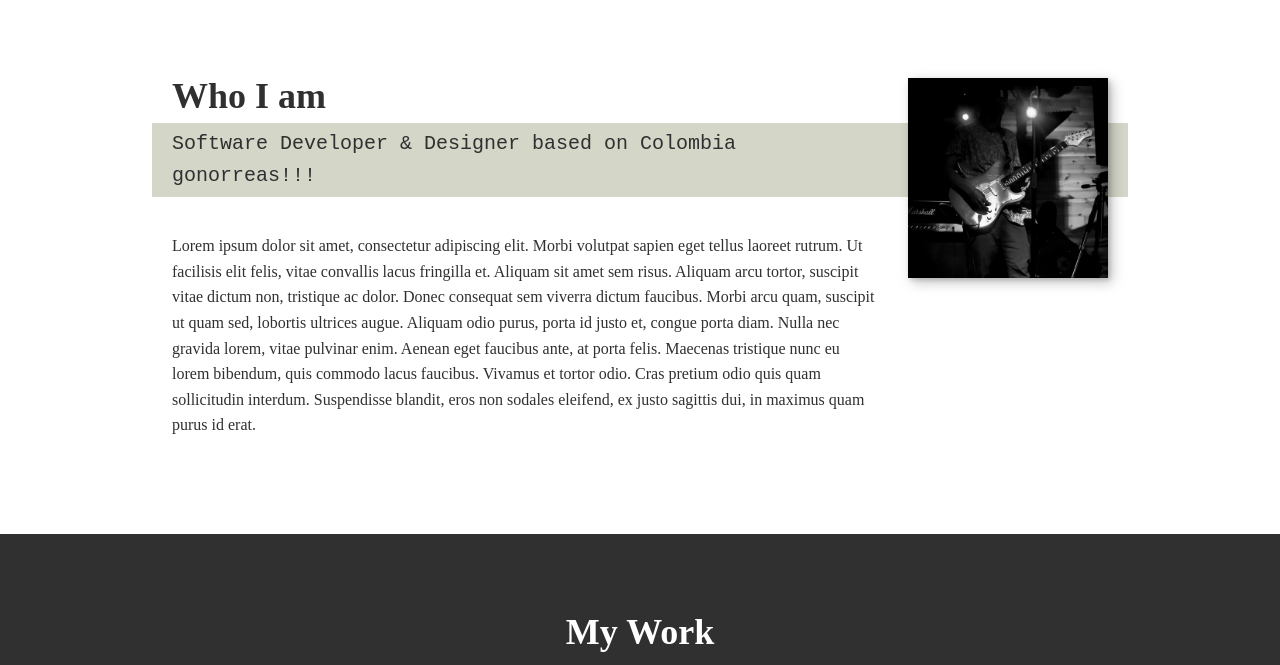
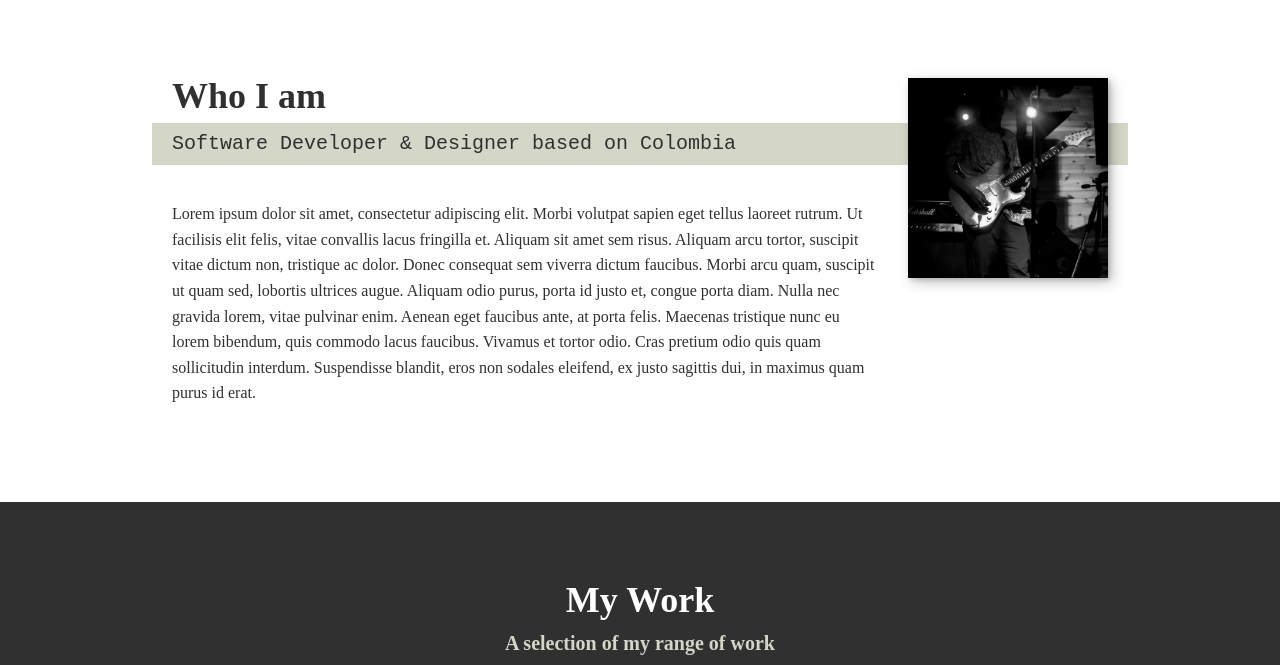
Before and after one commit to Elkinrodriguez03/Personal-Landing-Page, a plain HTML site: page index.html in a window 1280 px wide. Shown: the part 1184-1849 px from the top of the page. Drawn offline with Linux system fonts and the light colour scheme.

Commit message:
Making some changes

```diff
--- a/index.html
+++ b/index.html
@@ -58,7 +58,7 @@
     <!-- About me -->
     <section class="about-me" id="about">
         <h2 class="section__title section__title--about">Who I am</h2>
-        <p class="section__subtitle section__subtitle--about">Software Developer & Designer based on Colombia gonorreas!!!</p>
+        <p class="section__subtitle section__subtitle--about">Software Developer & Designer based on Colombia</p>
 
         <div class="about-me__body">
             <p>
```
